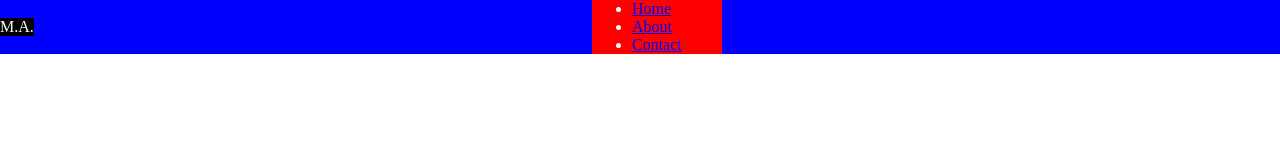
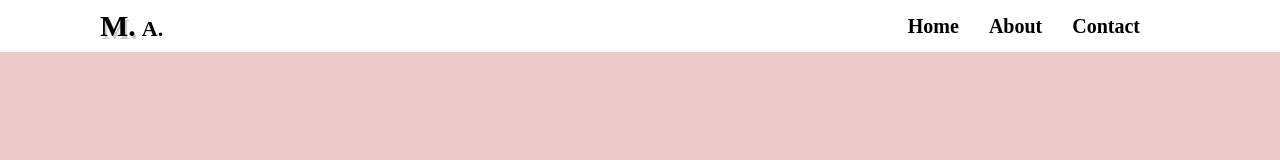
Before and after one commit to alamgir1973/portfolio, a website: page index.html in a window 1280 px wide. Drawn offline with Linux system fonts and the light colour scheme.

Commit message:
header edited

```diff
--- a/index.html
+++ b/index.html
@@ -11,20 +11,18 @@
 
 <body>
   <!-- Header -->
-  <header class="header flex">
+  <header class="header">
     <!-- Logo -->
     <div class="logo">
-      M.A.
+      <span class="logo-m">M.</span><span class="logo-a">A.</span>
     </div>
     <!-- Navbar -->
     <div class="navbar">
-      <nav class="links">
-        <ul>
-          <li><a href="index.html">Home</a></li>
-          <li><a href="./pages/about.html">About</a></li>
-          <li><a href="./pages/contact.html">Contact</a></li>
-        </ul>
-      </nav>
+      <ul>
+        <li><a href="index.html">Home</a></li>
+        <li><a href="./pages/about.html">About</a></li>
+        <li><a href="./pages/contact.html">Contact</a></li>
+      </ul>
     </div>
   </header>
 </body>
--- a/styles/style.css
+++ b/styles/style.css
@@ -1,33 +1,57 @@
 body {
-  background-color: white;
+  /* stylelint-disable-next-line color-function-notation */
+  background-color: rgb(238, 201, 201);
 }
 
 .header {
-  background-color: blue;
-  color: white;
+  background-color: white;
+  display: flex;
+  justify-content: space-between;
+  align-items: center;
+  height: 100%;
+  padding: 1px 100px;
 }
 
 .navbar {
-  max-width: 1100px;
-  margin: 0 auto;
-  overflow: auto;
+  display: flex;
+  justify-content: space-between;
+  margin: 0;
   padding: 0 40px;
-  background-color: red;
+  height: 50px;
+}
+
+.navbar ul {
+  display: flex;
+  list-style: none;
+  justify-content: space-between;
+  align-items: center;
+}
+
+a {
+  color: black;
+  font-size: 20px;
+  font-weight: 600;
+}
+
+.navbar ul li a {
+  text-decoration: none;
+  display: inline-block;
+  margin-left: 30px;
 }
 
 .logo {
-  background-color: black;
-  color: white;
+  color: black;
 }
 
-.flex {
-  display: flex;
-  justify-content: center;
-  align-items: center;
-  height: 100%;
+.logo-m {
+  font-size: 30px;
+  font-weight: 700;
+  /* stylelint-disable-next-line color-function-notation */
+  text-shadow: 2px 3px rgb(204, 200, 200);
+  padding-right: 6px;
 }
 
-.links {
-  text-decoration: none;
-  list-style-type: none;
+.logo-a {
+  font-size: 22px;
+  font-weight: 600;
 }
```
